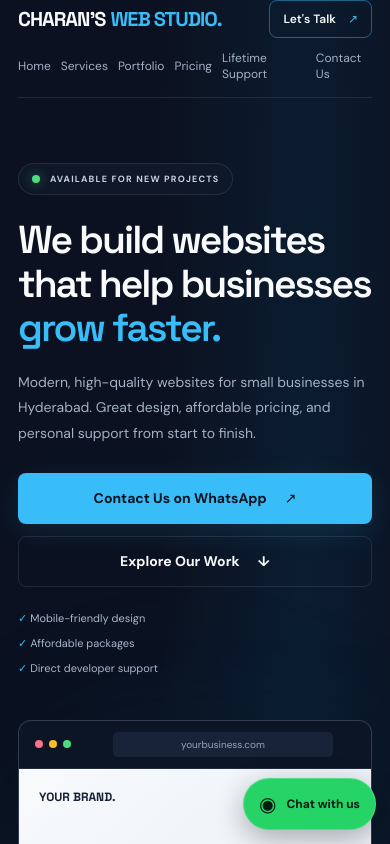
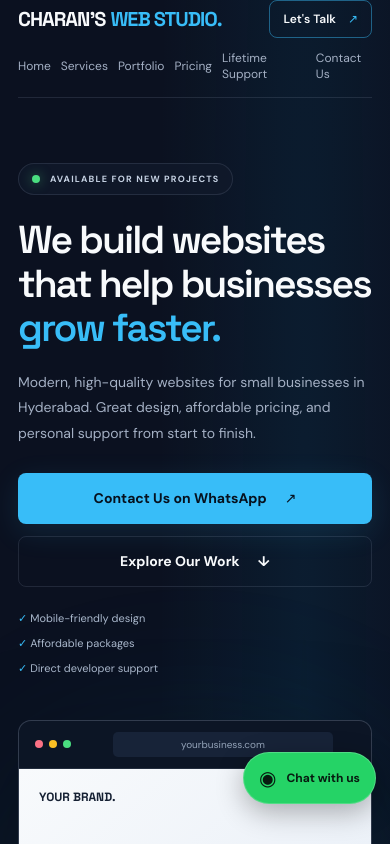
Before and after one commit to sakhavarapucharanteja/Charan-s-Web-Studio, a React (Vite) app: page / in a window 390 px wide. Shown: the top 844 px of the page. Built offline with nearby package versions, Linux system fonts and the light colour scheme.

Commit message:
Move floating WhatsApp button higher

```diff
--- a/src/App.css
+++ b/src/App.css
@@ -1290,7 +1290,7 @@ a:focus-visible {
 .floating-whatsapp {
   position: fixed;
   right: 24px;
-  bottom: 24px;
+  bottom: 60px;
   z-index: 1000;
   display: flex;
   align-items: center;
@@ -1317,7 +1317,7 @@ a:focus-visible {
 @media (max-width: 600px) {
   .floating-whatsapp {
     right: 14px;
-    bottom: 14px;
+    bottom: 40px;
     padding: 12px 15px;
     font-size: 12px;
   }
```
